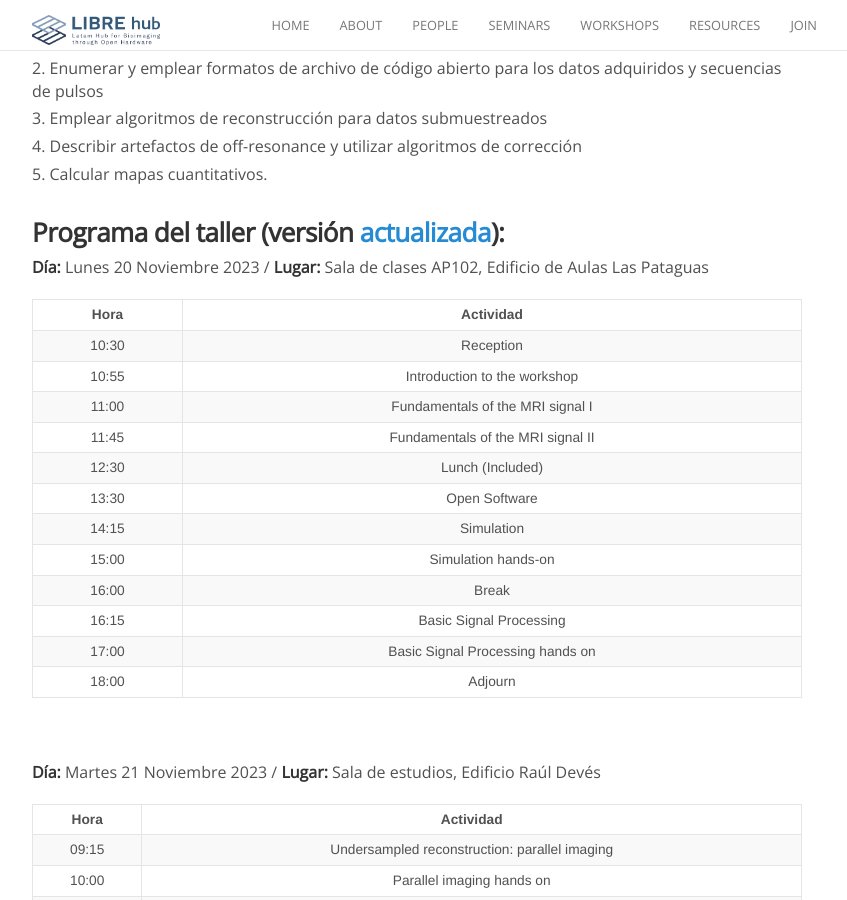
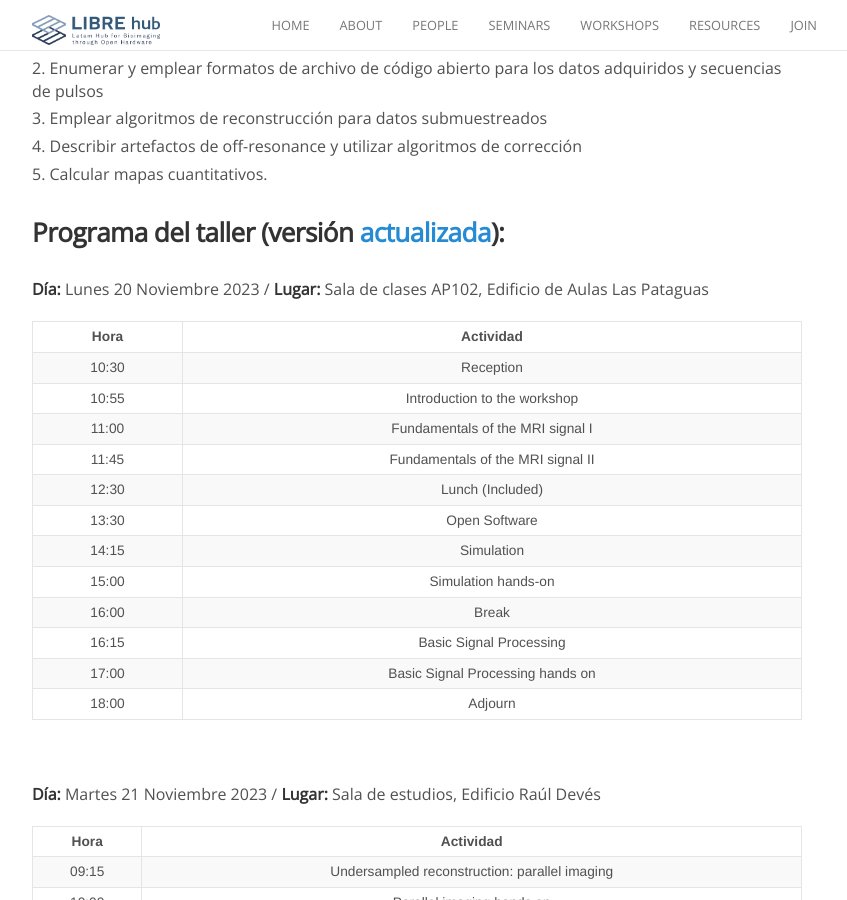
Before and after one commit to LIBREhub/LIBREhub.github.io, a Jekyll site: the page built from _posts/2023-08-01-mri-data-ws.md, in a window 1280 px wide and 900 px high, scrolled down 316 px. Shown: the whole window, without its empty margins (223-1070 px from the left). Built offline with Jekyll 4.4.1, drawn with Linux system fonts in a browser that asks for light colours; nearby versions of some CDN libraries.

Commit message:
Update map

```diff
--- a/_layouts/default.html
+++ b/_layouts/default.html
@@ -112,10 +112,10 @@
        const psico = L.marker([-33.49675, -70.61027]).bindPopup('Edif. Psicología, Aulas AP403 y AP502');
        const patagua = L.marker([-33.49675, -70.61027]).bindPopup('Edif. Aulas Las Pataguas').addTo(mri);
        const ediY = L.marker([-33.49912, -70.61217]).bindPopup('Edif. Centro de Excelencia Docente');
-       const pergola = L.marker([-33.49977, -70.60950]).bindPopup('Casino Pérgola').addTo(sems,mri);
+       const pergola = L.marker([-33.49977, -70.60950]).bindPopup('Casino Pérgola').addTo(mri);
        const lab = L.marker([-33.49982, -70.61382]).bindPopup('Laboratorio Docente de Ingeniería Eléctrica');
        const copper = L.marker([-33.49987, -70.61421]).bindPopup('Copper Café').addTo(sems);
-       const ing = L.marker([-33.49956, -70.61253]).bindPopup('Edif. Raúl Devés').addTo(sems,mri);
+       const ing = L.marker([-33.49956, -70.61253]).bindPopup('Edif. Raúl Devés').addTo(mri);
 
        const tiles = L.tileLayer('https://tile.openstreetmap.org/{z}/{x}/{y}.png', {
                	    maxZoom: 19,
--- a/_posts/2023-08-01-mri-data-ws.md
+++ b/_posts/2023-08-01-mri-data-ws.md
@@ -32,6 +32,7 @@
 
 ### Programa del taller (versión [actualizada](https://librehub.github.io/MRI-processing-2023/dev/)):
 
+<span style="display: block; margin-bottom: 2em"></span>
 
 **Día:** Lunes 20 Noviembre 2023 / **Lugar:** Sala de clases AP102, Edificio de Aulas Las Pataguas
 
@@ -73,6 +74,8 @@
 
 ### Mapa del campus San Joaquin (version [PDF](https://vidauniversitaria.uc.cl/395-mapa-campussj-2022/file)):
 
+<span style="display: block; margin-bottom: 2em"></span>
+
 <div id="map" style="width: 600px; height: 400px;"></div>
 
 <br>
@@ -80,7 +83,7 @@
 ¡Esperamos verlos pronto en este taller y que inicien este emocionante camino de las tecnologías libres y abiertas!
 
 <p align="center">
-<a href="https://forms.gle/3Y1QNy6M7iAviFjcA" target="_blank"><img src="/images/workshops/MRI_2023_afiche.png" height=500></a>
+<a><img src="/images/workshops/MRI_2023_afiche.png" height=500></a>
 </p>
 
 <br>
```
